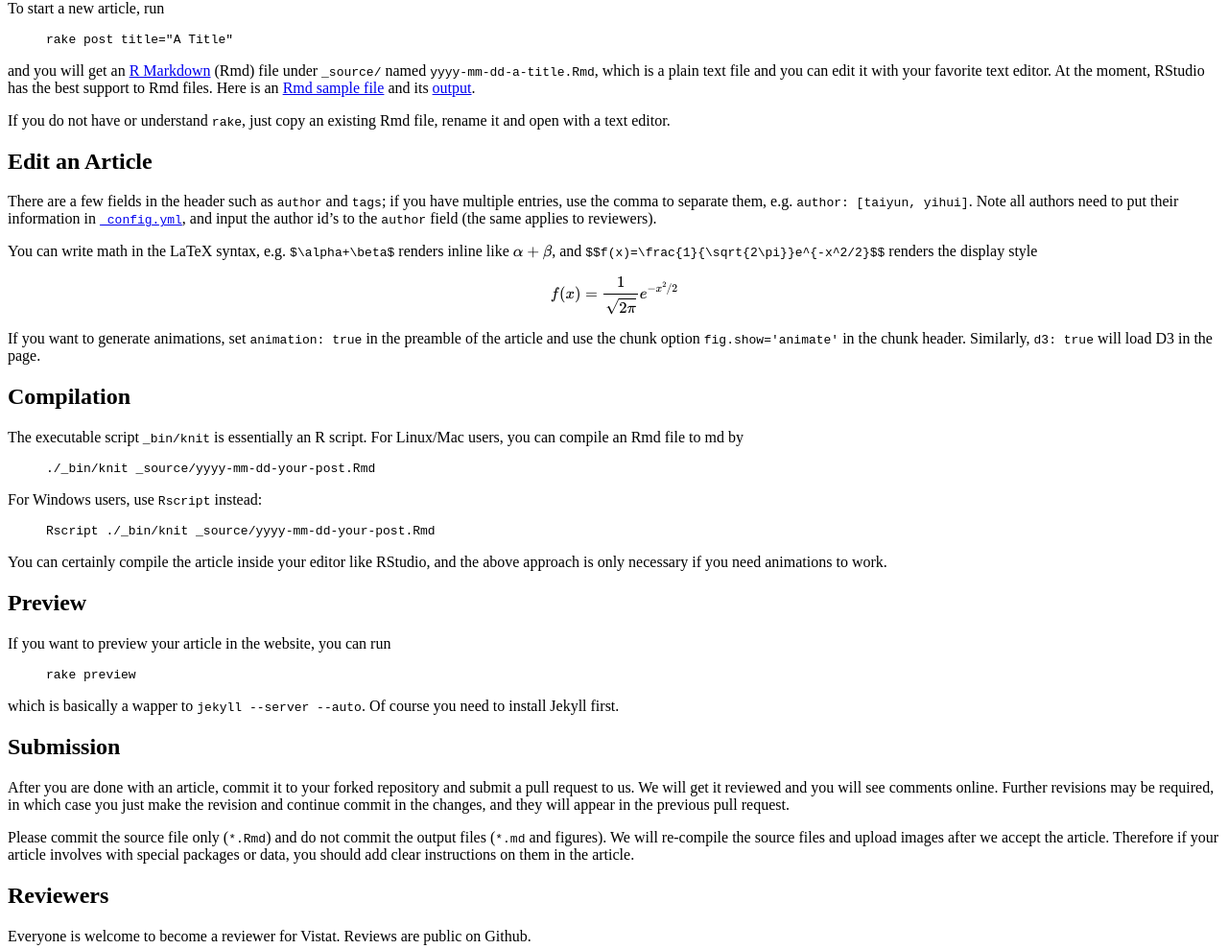
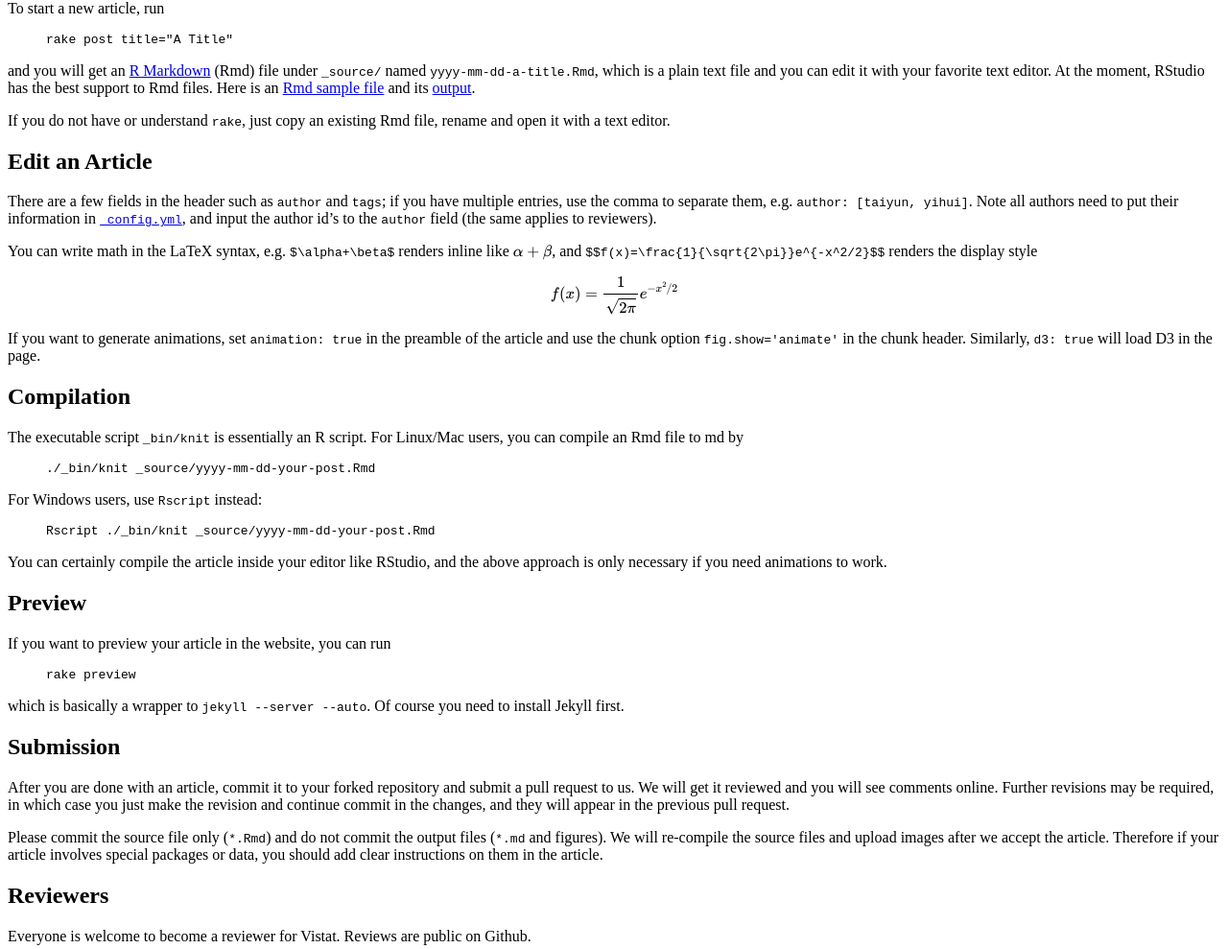
Before and after one commit to yulijia/vistat, a Jekyll site: the page built from about.md, in a window 1280 px wide. Shown: the part 481-1470 px from the top of the page at 96% size. Built offline with Jekyll 4.4.1, drawn with Linux system fonts in a browser that asks for light colours; formulas are drawn with MathJax 3.

Commit message:
fix grammar problems and typos

```diff
--- a/about.md
+++ b/about.md
@@ -17,7 +17,7 @@
 
 and you will get an [R Markdown](http://www.rstudio.com/ide/docs/authoring/using_markdown) (Rmd) file under `_source/` named `yyyy-mm-dd-a-title.Rmd`, which is a plain text file and you can edit it with your favorite text editor. At the moment, RStudio has the best support to Rmd files. Here is an [Rmd sample file](https://github.com/yihui/knitr-examples/blob/master/001-minimal.Rmd) and its [output](https://github.com/yihui/knitr-examples/blob/master/001-minimal.md).
 
-If you do not have or understand `rake`, just copy an existing Rmd file, rename it and open with a text editor.
+If you do not have or understand `rake`, just copy an existing Rmd file, rename and open it with a text editor.
 
 ## Edit an Article
 
@@ -53,13 +53,13 @@
 rake preview
 {% endhighlight %}
 
-which is basically a wapper to `jekyll --server --auto`. Of course you need to install Jekyll first.
+which is basically a wrapper to `jekyll --server --auto`. Of course you need to install Jekyll first.
 
 ## Submission
 
 After you are done with an article, commit it to your forked repository and submit a pull request to us. We will get it reviewed and you will see comments online. Further revisions may be required, in which case you just make the revision and continue commit in the changes, and they will appear in the previous pull request.
 
-Please commit the source file only (`*.Rmd`) and do not commit the output files (`*.md` and figures). We will re-compile the source files and upload images after we accept the article. Therefore if your article involves with special packages or data, you should add clear instructions on them in the article.
+Please commit the source file only (`*.Rmd`) and do not commit the output files (`*.md` and figures). We will re-compile the source files and upload images after we accept the article. Therefore if your article involves special packages or data, you should add clear instructions on them in the article.
 
 ## Reviewers
 
```
